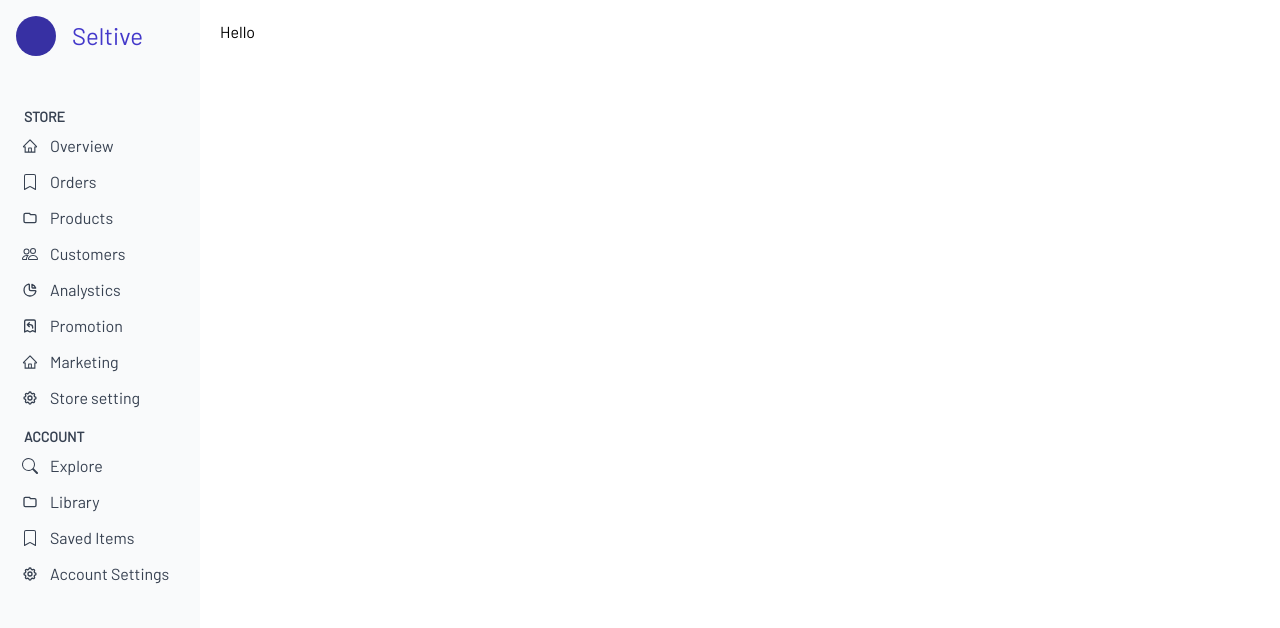
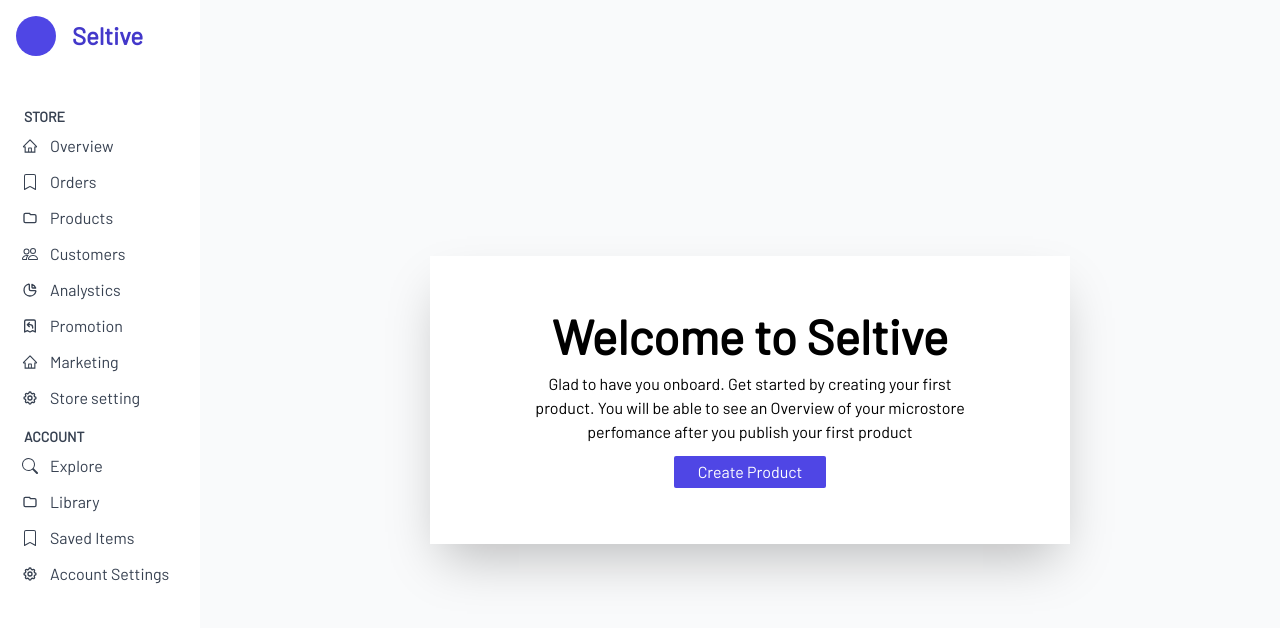
Before and after one commit to Pascal488/Flex-code, a React (Create React App) app in the folder seltive/: page / in a window 1280 px wide. Shown: the top 628 px of the page. Built offline with nearby package versions, Linux system fonts and the light colour scheme; no server answers; sample sign-in values are in the browser's storage.

Commit message:
Welcome design component finished

```diff
--- a/seltive/src/App.tsx
+++ b/seltive/src/App.tsx
@@ -18,7 +18,7 @@ import Home from "./pages/homepages/Home";
 
 function App() {
   return (
-    <div className="font-barlow">
+    <div className="font-barlow  bg-gray-50">
 
 
       <BrowserRouter>
--- a/seltive/src/layouts/AppLayout.tsx
+++ b/seltive/src/layouts/AppLayout.tsx
@@ -3,13 +3,13 @@ import Sidebar from "../pages/homepages/Sidebar";
 
 export default function AppLayout() {
   return (
-    <main className="flex min-h-screen">
-      <section className="w-[200px] bg-gray-50">
+    <main className="flex min-h-screen gap-5">
+      <section className="w-[200px] bg-white">
         <Sidebar/>
       </section>
 
-      <section>
-        <Outlet />
+      <section className="flex justify-items-center align-middle m-auto bg-gray-100 max-w-[50%]">
+        <Outlet/>
       </section>
     </main>
   );
--- a/seltive/src/pages/homepages/Home.tsx
+++ b/seltive/src/pages/homepages/Home.tsx
@@ -1,12 +1,13 @@
 import React from 'react'
 import AuthProvider from '../../providers/AuthProvider'
+import Welcome from './Welcome'
 
 const Home = () => {
   return (
     <AuthProvider>
-      <div className='p-5'>
-        <h1>Hello</h1>
-      </div>
+
+            <Welcome/>
+
     </AuthProvider>
   )
 }
--- a/seltive/src/pages/homepages/Sidebar.tsx
+++ b/seltive/src/pages/homepages/Sidebar.tsx
@@ -8,13 +8,15 @@ import { BsBookmark } from "react-icons/bs";
 import { HiOutlineReceiptRefund } from "react-icons/hi";
 
 const Sidebar = () => {
+  const toaneno = () =>{
 
+  }
   return (
     <div className="flex flex-col p-4 gap-2">
       <div className="flex  gap-4 items-center mb-10">
-        <span className="w-10 h-10 rounded-full bg-indigo-800"></span>
+        <span className="w-10 h-10 rounded-full bg-indigo-600"></span>
 
-        <h1 className="text-2xl text-indigo-700">Seltive</h1>
+        <h1 className="text-2xl text-indigo-700 font-extrabold">Seltive</h1>
       </div>
 
       <div>
@@ -22,11 +24,11 @@ const Sidebar = () => {
           <span className="mb-5 p-2 text-sm font-extrabold">STORE</span>
           <span className="p-1.5 flex items-center gap-3 cursor-pointer  hover:bg-gray-100 hover:text-indigo-700 hover:font-extrabold">
             <AiOutlineHome />
-            <li>Overview</li>
+            <li onClick={toaneno}>Overview</li>
           </span>
           <span className="p-1.5 flex items-center gap-3 cursor-pointer hover:bg-gray-100 hover:text-indigo-700 hover:font-extrabold">
             <BsBookmark />
-            <li>Orders</li>
+            <li >Orders</li>
           </span>
           <span className="p-1.5 flex items-center gap-3 cursor-pointer hover:bg-gray-100 hover:text-indigo-700 hover:font-extrabold">
             <HiOutlineFolder />
--- /dev/null
+++ b/seltive/src/pages/homepages/Welcome.tsx
@@ -0,0 +1,24 @@
+import React from "react";
+
+const Welcome = () => {
+  return (
+    <div>
+      <div className=" py-14 px-24 text-center  bg-white shadow-2xl ">
+        <div className="flex flex-col gap-3">
+          <h1 className="text-5xl font-extrabold">Welcome to Seltive </h1>
+          <span className="mb-3 text-center">
+            Glad to have you onboard. Get started by creating your first
+            product. You will be able to see an Overview of your microstore
+            perfomance after you publish your first product
+          </span>
+        </div>
+        <button className="py-1 px-6 bg-indigo-600 text-white rounded-sm">
+            Create Product
+          </button>
+      </div>
+
+    </div>
+  );
+};
+
+export default Welcome;
```
